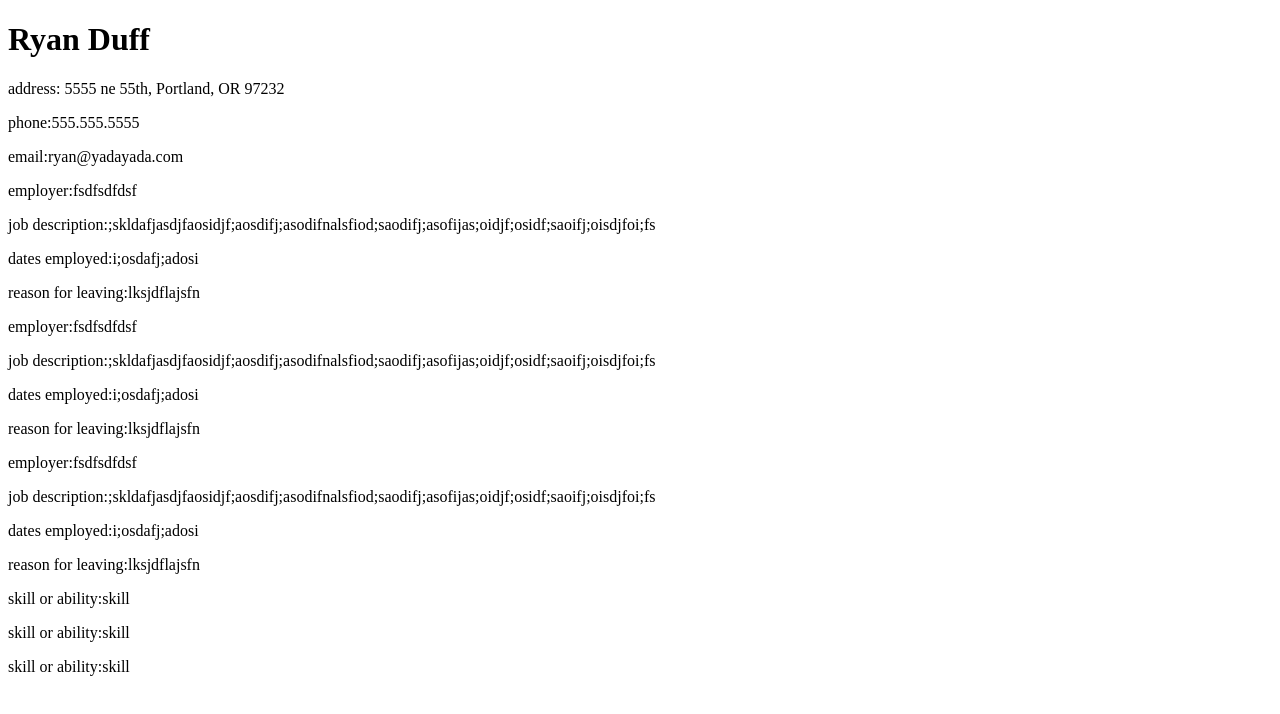
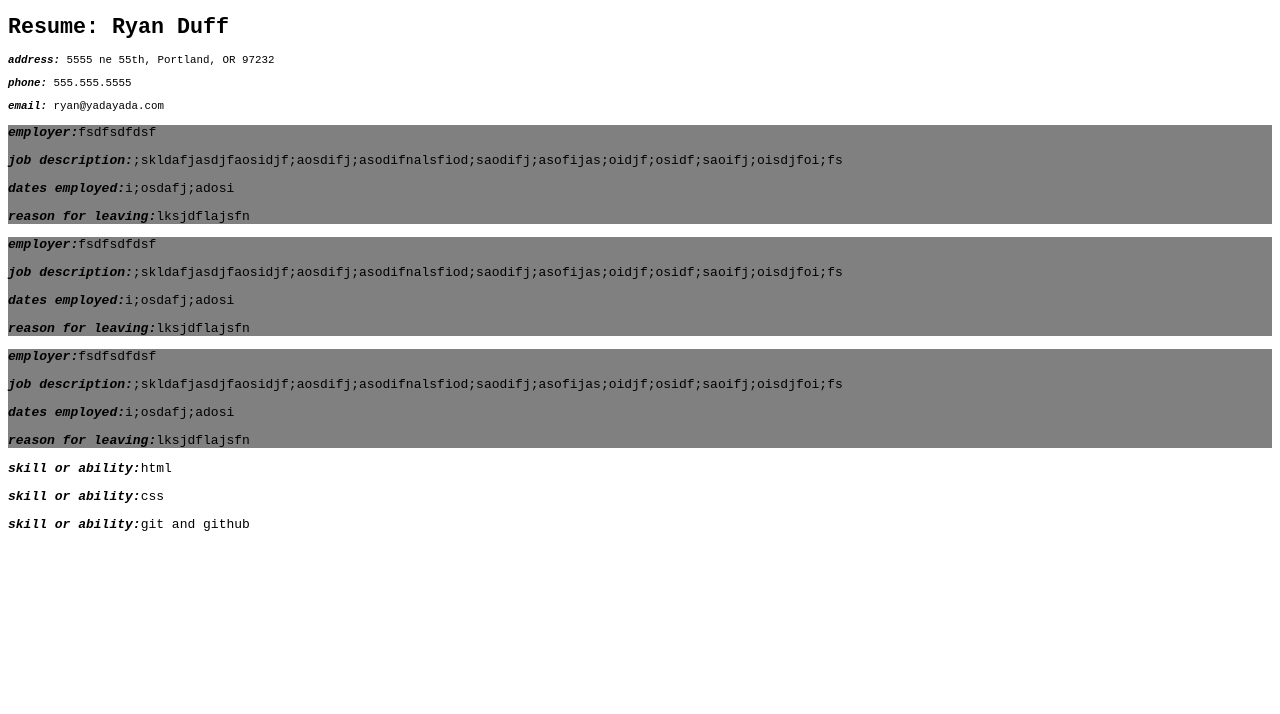
Before and after one commit to RyanDuff613/resumeSite, a plain HTML site: page index.html in a window 1280 px wide. Drawn offline with Linux system fonts and the light colour scheme.

Commit message:
apply css styles rules

```diff
--- a/css/styles.css
+++ b/css/styles.css
@@ -0,0 +1,20 @@
+h1 {
+
+}
+
+.form {
+  font-style: italic;
+  font-weight: bold;
+}
+
+.employment {
+  background-color: gray;
+}
+
+.contact {
+  font-size: smaller;
+}
+
+body {
+  font-family: monospace;
+}
--- a/index.html
+++ b/index.html
@@ -6,10 +6,10 @@
   </head>
   <body>
       <div class="contact">
-        <h1>Ryan Duff</h1>
-        <p>address: 5555 ne 55th, Portland, OR 97232</p>
-        <p>phone:555.555.5555</p>
-        <p>email:ryan@yadayada.com</p>
+        <h1>Resume: Ryan Duff</h1>
+        <p><span class="form">address:</span> 5555 ne 55th, Portland, OR 97232</p>
+        <p><span class="form">phone:</span> 555.555.5555</p>
+        <p><span class="form">email:</span> ryan@yadayada.com</p>
       </div>
 
       <div class="employment">
@@ -34,9 +34,9 @@
       </div>
 
       <div>
-        <p><span class="form">skill or ability:</span>skill</p>
-        <p><span class="form">skill or ability:</span>skill</p>
-        <p><span class="form">skill or ability:</span>skill</p>
+        <p><span class="form">skill or ability:</span>html</p>
+        <p><span class="form">skill or ability:</span>css</p>
+        <p><span class="form">skill or ability:</span>git and github</p>
       </div>
 
   </body>
```
